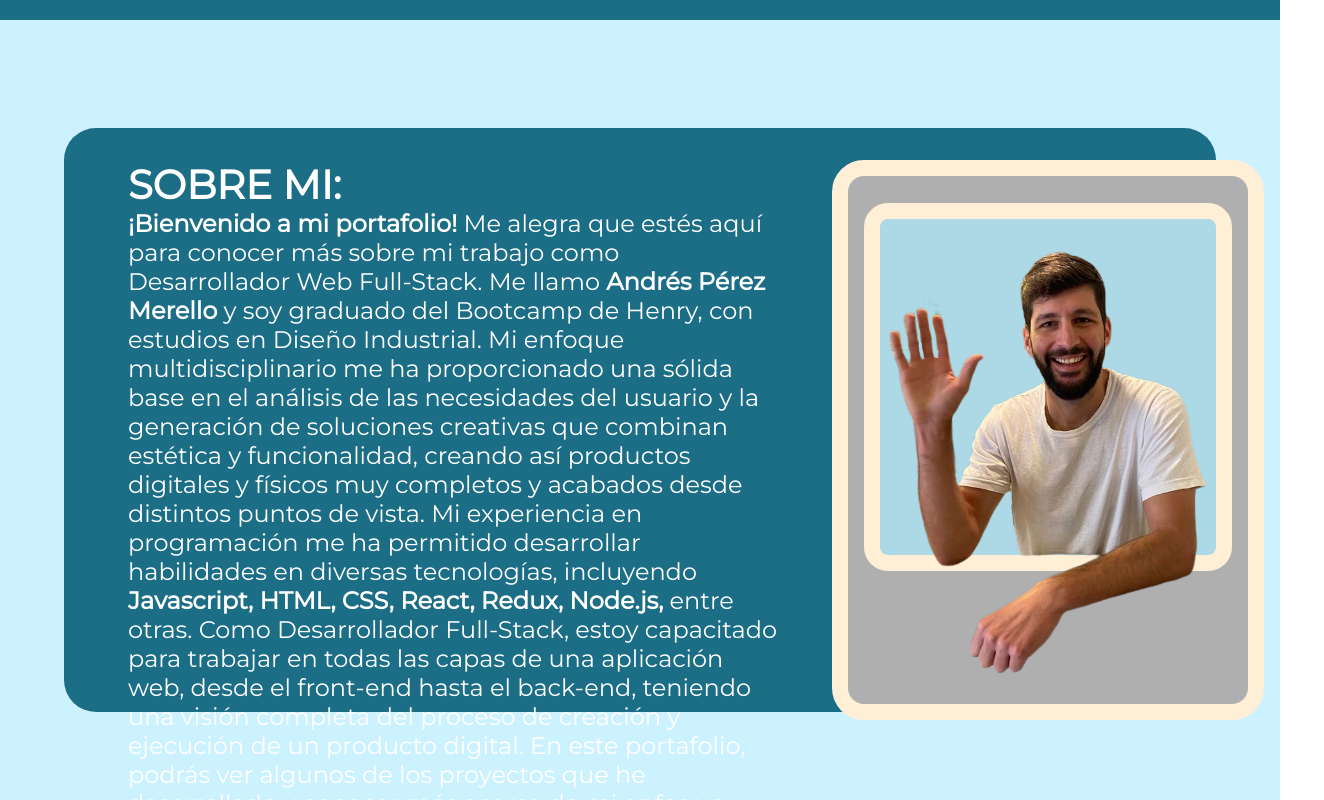
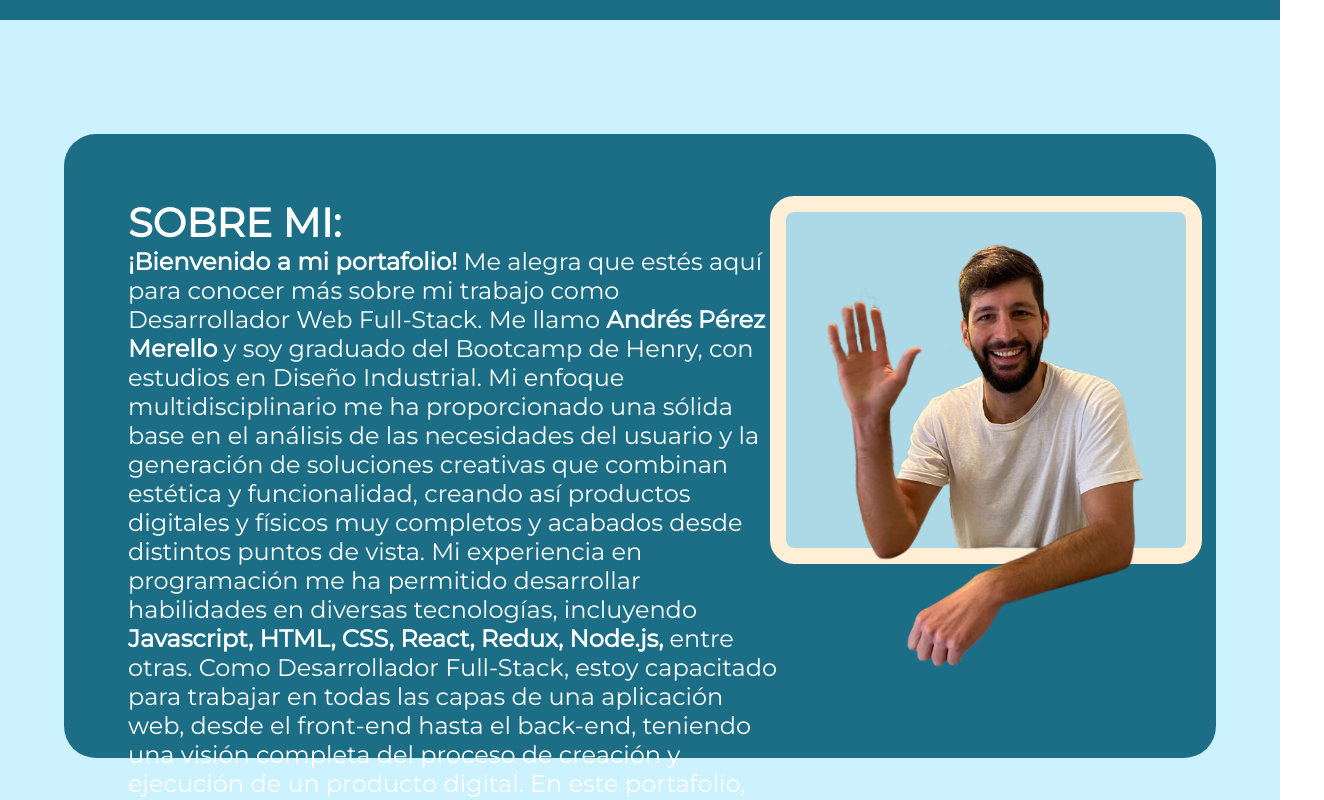
Before and after one commit to AndresPM98/Portfolio, a React (Create React App) app: page / in a window 1280 px wide. Shown: the part 780-1580 px from the top of the page, 1324 px wide, since content can reach past the window. Built offline with nearby package versions, Linux system fonts and the light colour scheme.

Commit message:
cambios css secciones

```diff
--- a/src/components/about/about.jsx
+++ b/src/components/about/about.jsx
@@ -6,12 +6,11 @@ import style from "./about.module.css";
 const About = () => {
   return (
     <div>
-      <Text/>
+      <Text />
+
       <div className={style.recuadro}>
-        <div className={style.recuadro2}>
-          <div className={style.imgYo}>
-            <img src={Yo} alt="Yo" />
-          </div>
+        <div className={style.imgYo}>
+          <img src={Yo} alt="Yo" />
         </div>
       </div>
     </div>
--- a/src/components/about/about.module.css
+++ b/src/components/about/about.module.css
@@ -1,25 +1,13 @@
 .recuadro {
   position: absolute;
-  top: 17.5%;
-  left: 65%;
-  border: 1rem solid #FFEFD6;
-  border-radius: 2rem;
-  box-sizing: border-box;
-  height: 35rem;
-  width: 27rem;
-  z-index: 0;
-  background-color: #afafaf;
-}
-.recuadro2 {
-  position: absolute;
-  top: 40%;
-  left: 50%;
+  top: 45%;
+  left: 77%;
   transform: translate(-50%, -50%);
   border: 1rem solid #FFEFD6;
   border-radius: 1.5rem;
   box-sizing: border-box;
   height: 23rem;
-  width: 23rem;
+  width: 27rem;
   z-index: 0;
   background-color: #add8e6;
 }
@@ -34,5 +22,5 @@
   height: 41rem;
   display: block;
   margin-top: -5.7rem;
-  margin-left: -3rem;
+  margin-left: -1rem;
 }
--- a/src/components/text/text.module.css
+++ b/src/components/text/text.module.css
@@ -2,15 +2,17 @@
     font-family: 'Montserrat', sans-serif;
     background-color: #1b6e85;
     width: 85%;
-    height: 65vh;
+    height:70vh;
     border-radius: 2rem;
     padding: 2rem;
     margin: auto;
+    margin-top: 4%;
 }
 .about{
     color: #ffffff;
     font-size: 2.5rem;
     margin: auto;
+    margin-top: 2rem;
     margin-left: 2rem;
 }
 .pText{
--- a/src/views/home/home.module.css
+++ b/src/views/home/home.module.css
@@ -48,7 +48,6 @@
   background-color: #1b6e85;
   display: flex;
   flex-direction: column;
-  padding-bottom: 100px;
   justify-content: center;
   align-items: center;
 }
@@ -64,7 +63,6 @@
   background-color: #1b6e85;
   display: flex;
   flex-direction: column;
-  padding-bottom: 100px;
   justify-content: center;
   align-items: center;
 }
```
